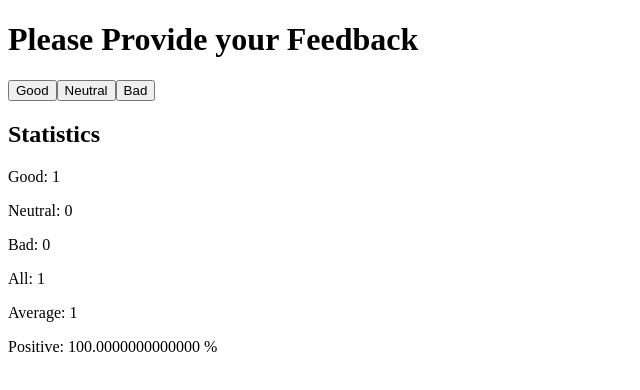
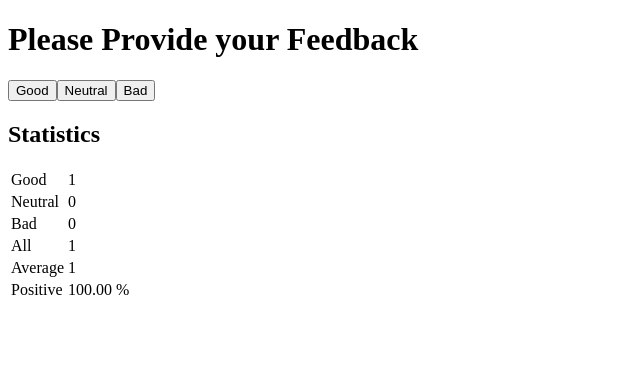
Before and after one commit to JufailiTech/FullStackDev_Jufaili, a React (Create React App) app in the folder part1/unicafe/: page / in a window 1280 px wide. Both pictures are taken after a click on the button "Good". Shown: the top 390 px of the page, without its empty margins (0-640 px from the left). Built offline with nearby package versions, Linux system fonts and the light colour scheme.

Commit message:
Display the statistics in an HTML table, ex. 1.11

```diff
--- a/part1/unicafe/src/StatisticLine.js
+++ b/part1/unicafe/src/StatisticLine.js
@@ -1,7 +1,5 @@
 const StatisticLine = ({ label, value }) => (
-  <p>
-    {label}: {value}
-  </p>
+  <tr><td>{label}</td><td>{value}</td></tr>
 );
 
 export default StatisticLine;
--- a/part1/unicafe/src/Statistics.js
+++ b/part1/unicafe/src/Statistics.js
@@ -3,7 +3,7 @@
 const Statistics = ({ good, neutral, bad }) => {
   const sum = good + neutral + bad;
   const avg = (good - bad) / (good + bad + neutral);
-  const positive = ((good / (good + bad + neutral)) * 100).toFixed(13);
+  const positive = ((good / (good + bad + neutral)) * 100).toFixed(2);
 
   if (sum === 0) {
     return (
@@ -16,12 +16,16 @@
     return (
       <>
         <h2>Statistics</h2>
+        <table>
+          <tbody>
             <StatisticLine label="Good" value={good} />
             <StatisticLine label="Neutral" value={neutral} />
             <StatisticLine label="Bad" value={bad} />
             <StatisticLine label="All" value={sum} />
             <StatisticLine label="Average" value={avg} />
             <StatisticLine label="Positive" value={positive + " %"} />
+          </tbody>
+        </table>
       </>
     );
   }
```
Lines whose indentation alone changed are shown as unchanged.
